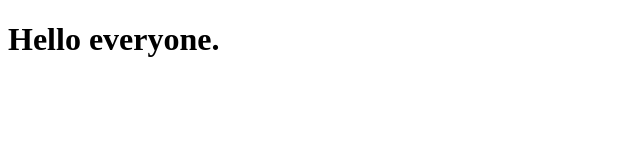
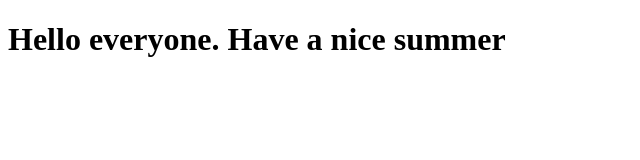
Before and after one commit to crystalshines/crystalshines, a plain HTML site: page site/index.html in a window 1280 px wide. Shown: the whole page, without its empty margins (0-640 px from the left). Drawn offline with Linux system fonts and the light colour scheme.

Commit message:
Update site index.html

```diff
--- a/site/index.html
+++ b/site/index.html
@@ -4,6 +4,6 @@
 	<title>Hello Coursera</title>
 </head>
 <body>
-<h1>Hello everyone.</h1>
+<h1>Hello everyone. Have a nice summer</h1>
 </body>
 </html>
```
